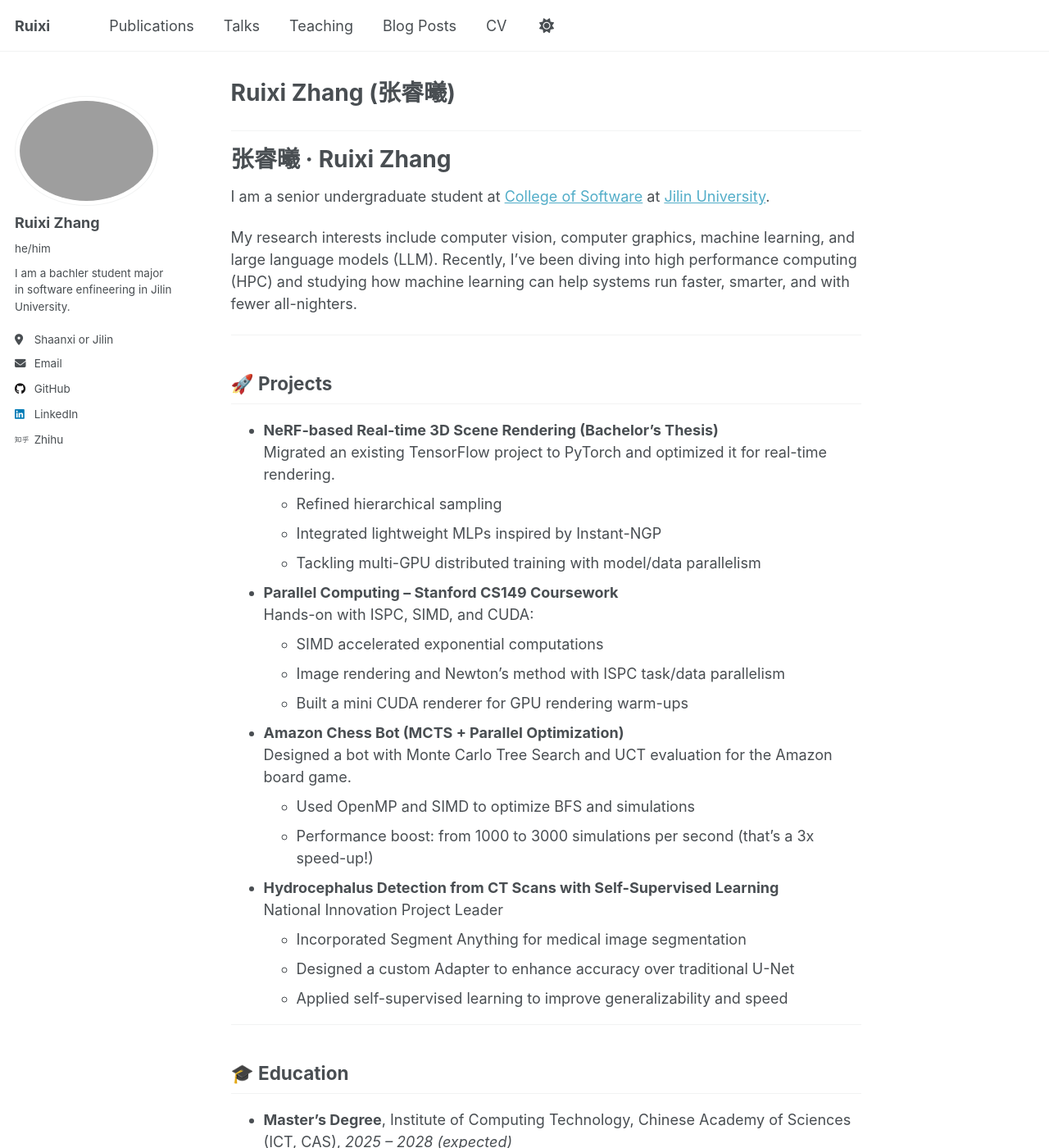
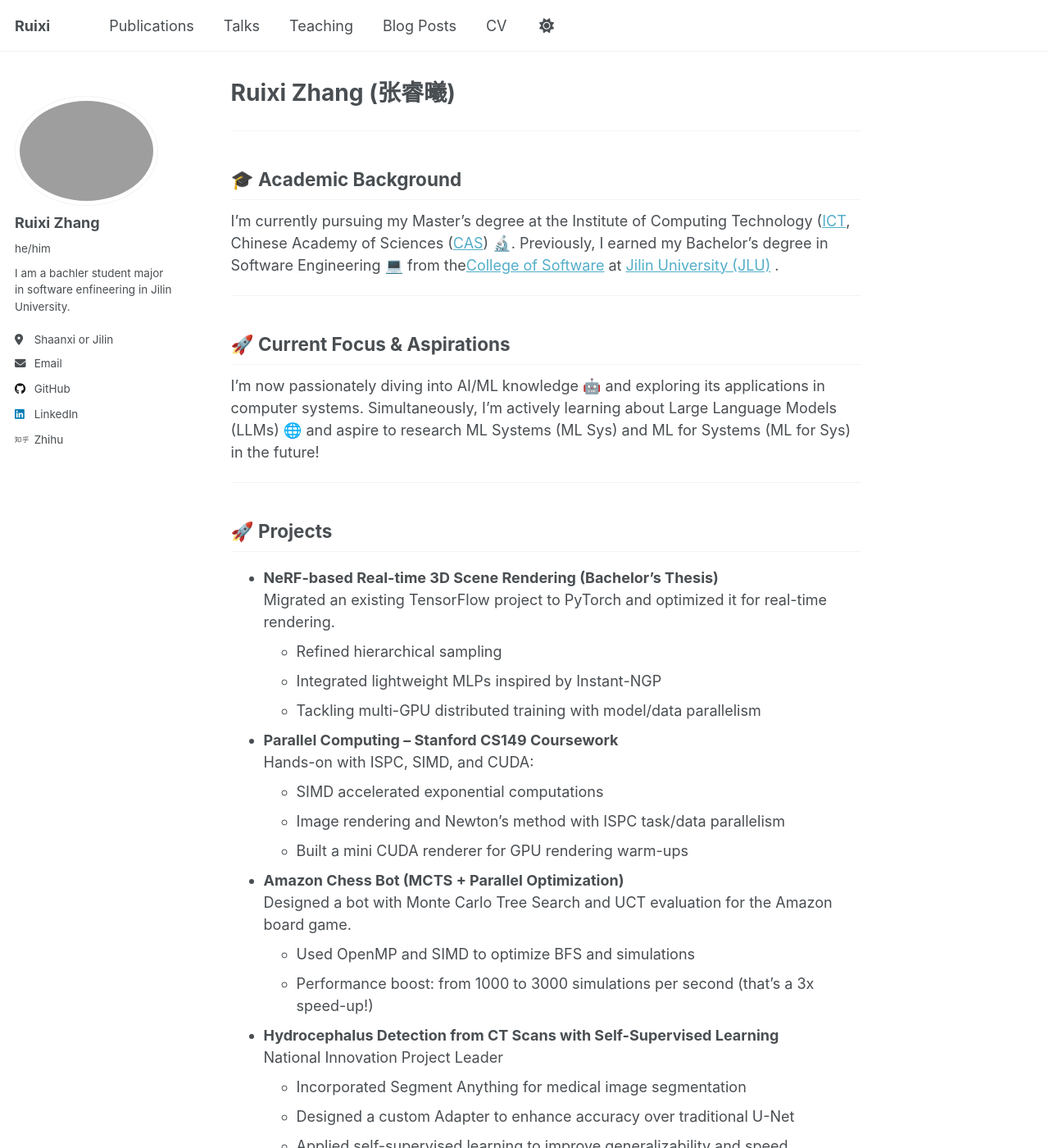
Before and after one commit to RuixiZhang0906/RuixiZhang0906.github.io, a Jekyll site: the page built from _pages/about.md, in a window 1280 px wide and 1400 px high. Shown: the whole window at 82% size. Built offline with Jekyll 4.4.1, drawn with Linux system fonts in a browser that asks for light colours; some of the changed text lies outside the part shown.

Commit message:
Update about.md

```diff
--- a/_pages/about.md
+++ b/_pages/about.md
@@ -9,11 +9,13 @@ redirect_from:
 
 ---
 
-# 张睿曦 · Ruixi Zhang
+## 🎓 Academic Background
+I'm currently pursuing my Master's degree at the Institute of Computing Technology ([ICT](https://www.ict.ac.cn/), Chinese Academy of Sciences ([CAS](https://www.cas.cn/)) 🔬. Previously, I earned my Bachelor’s degree in Software Engineering 💻 from the[College of Software](https://csw.jlu.edu.cn/) at [Jilin University (JLU)](https://www.jlu.edu.cn/) .
 
-I am a senior undergraduate student at [College of Software](https://csw.jlu.edu.cn/) at [Jilin University](https://www.jlu.edu.cn/).
+---
 
-My research interests include computer vision, computer graphics, machine learning, and large language models (LLM). Recently, I’ve been diving into high performance computing (HPC) and studying how machine learning can help systems run faster, smarter, and with fewer all-nighters.
+## 🚀 Current Focus & Aspirations
+I'm now passionately diving into AI/ML knowledge 🤖 and exploring its applications in computer systems. Simultaneously, I'm actively learning about Large Language Models (LLMs) 🌐 and aspire to research ML Systems (ML Sys) and ML for Systems (ML for Sys) in the future!
 
 ---
 
```
Also changed, not shown: other parts of _pages/about.md (+1 -3 lines).
